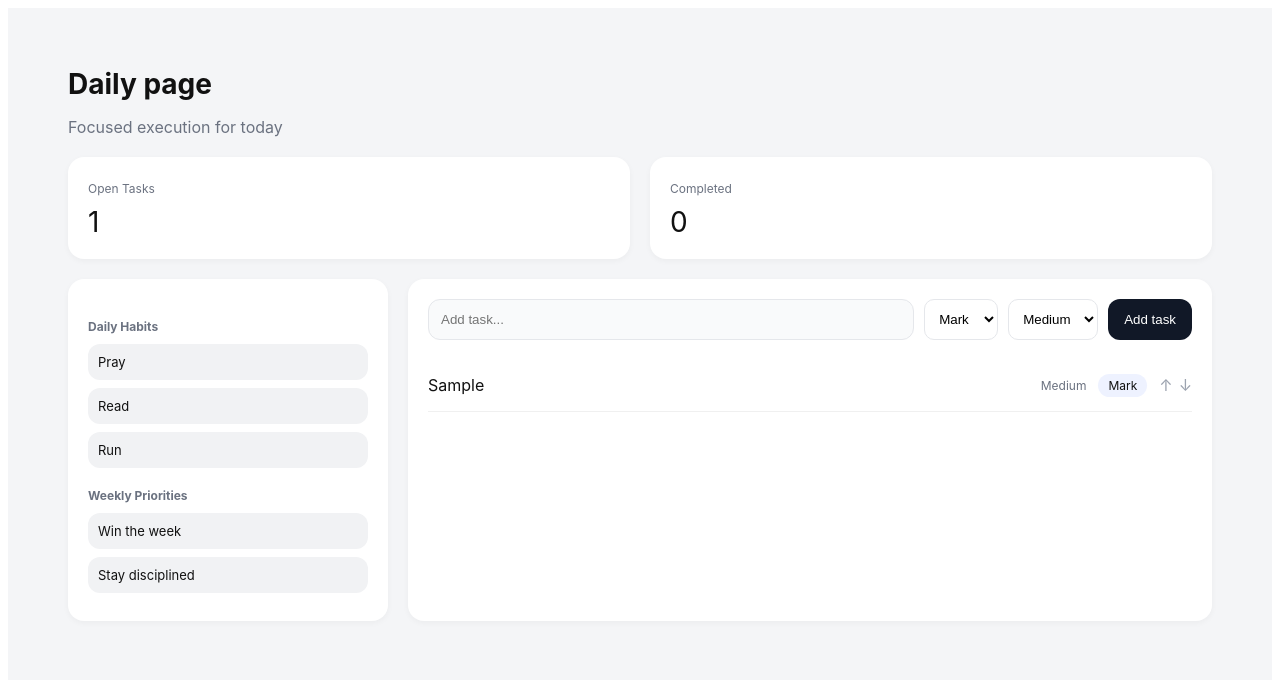
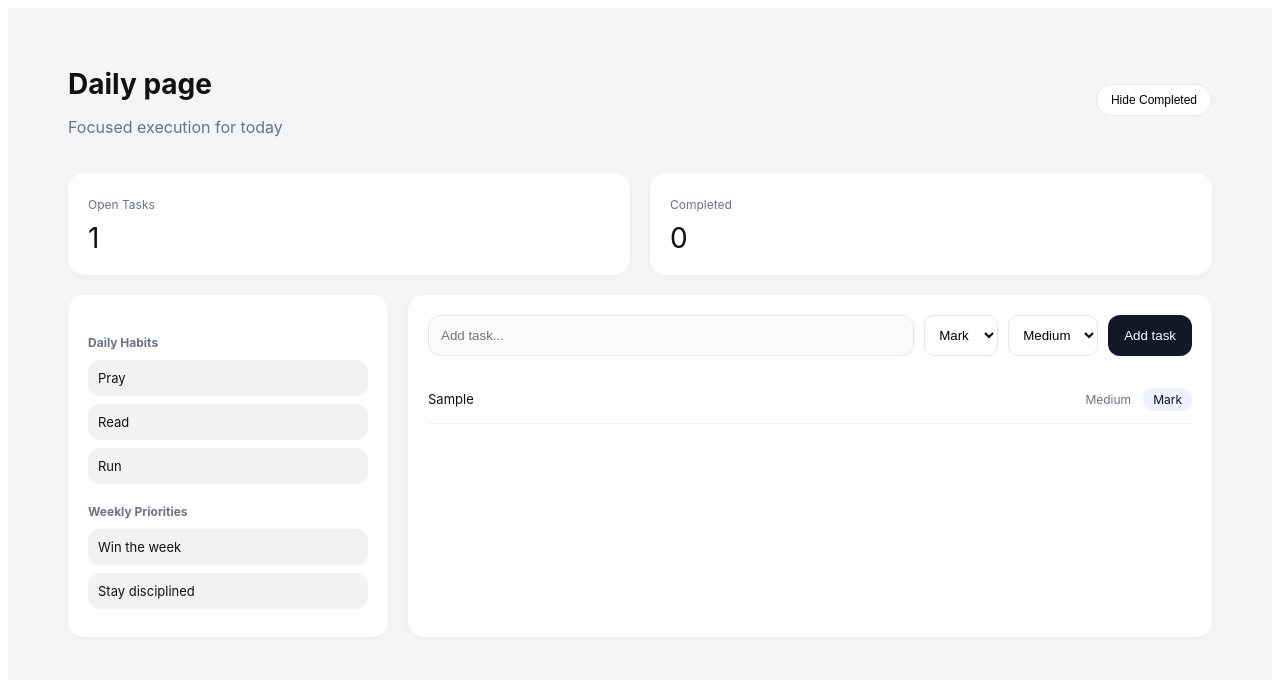
Before and after one commit to nikitaline-code/nl-operating-system, a Next.js app: page /tasks in a window 1280 px wide. Both pictures are taken after typing "Sample" into the empty fields and a click on the button "Add task". Shown: the top 680 px of the page. Built offline with nearby package versions, Linux system fonts and the light colour scheme.

Commit message:
Update tasks.js

```diff
--- a/pages/tasks.js
+++ b/pages/tasks.js
@@ -5,6 +5,8 @@ export default function Tasks() {
   const [person, setPerson] = useState("Mark");
   const [priority, setPriority] = useState("Medium");
   const [tasks, setTasks] = useState([]);
+  const [hideCompleted, setHideCompleted] = useState(false);
+  const [dragIndex, setDragIndex] = useState(null);
 
   const [habits, setHabits] = useState([
     { name: "Pray", done: false },
@@ -34,24 +36,26 @@ export default function Tasks() {
     setTasks(updated);
   };
 
-  const moveUp = (i) => {
-    if (i === 0) return;
-    const updated = [...tasks];
-    [updated[i - 1], updated[i]] = [updated[i], updated[i - 1]];
-    setTasks(updated);
-  };
-
-  const moveDown = (i) => {
-    if (i === tasks.length - 1) return;
-    const updated = [...tasks];
-    [updated[i + 1], updated[i]] = [updated[i], updated[i + 1]];
-    setTasks(updated);
-  };
-
   const toggleHabit = (i) => {
     const updated = [...habits];
     updated[i].done = !updated[i].done;
     setHabits(updated);
+  };
+
+  // DRAG LOGIC
+  const handleDragStart = (index) => setDragIndex(index);
+
+  const handleDrop = (index) => {
+    if (dragIndex === null) return;
+
+    const updated = [...tasks];
+    const dragged = updated[dragIndex];
+
+    updated.splice(dragIndex, 1);
+    updated.splice(index, 0, dragged);
+
+    setTasks(updated);
+    setDragIndex(null);
   };
 
   const open = tasks.filter(t => !t.done).length;
@@ -63,10 +67,15 @@ export default function Tasks() {
       <div style={styles.header}>
         <div>
           <h1 style={styles.title}>Daily page</h1>
-          <p style={styles.subtitle}>
-            Focused execution for today
-          </p>
+          <p style={styles.subtitle}>Focused execution for today</p>
         </div>
+
+        <button
+          onClick={() => setHideCompleted(!hideCompleted)}
+          style={styles.toggleBtn}
+        >
+          {hideCompleted ? "Show Completed" : "Hide Completed"}
+        </button>
       </div>
 
       {/* STATS */}
@@ -147,9 +156,15 @@ export default function Tasks() {
 
           {/* TASK LIST */}
           <div style={styles.taskList}>
-            {tasks.map((t, i) => (
+            {tasks
+              .filter(t => (hideCompleted ? !t.done : true))
+              .map((t, i) => (
                 <div
                   key={i}
+                  draggable
+                  onDragStart={() => handleDragStart(i)}
+                  onDragOver={(e) => e.preventDefault()}
+                  onDrop={() => handleDrop(i)}
                   style={{
                     ...styles.task,
                     opacity: t.done ? 0.4 : 1,
@@ -170,11 +185,6 @@ export default function Tasks() {
                     <span style={styles.person}>
                       {t.person}
                     </span>
-
-                  <div style={styles.reorder}>
-                    <span onClick={() => moveUp(i)}>↑</span>
-                    <span onClick={() => moveDown(i)}>↓</span>
-                  </div>
                   </div>
                 </div>
               ))}
@@ -197,6 +207,9 @@ const styles = {
   },
 
   header: {
+    display: "flex",
+    justifyContent: "space-between",
+    alignItems: "center",
     marginBottom: 20,
   },
 
@@ -207,6 +220,15 @@ const styles = {
 
   subtitle: {
     color: "#6b7280",
+  },
+
+  toggleBtn: {
+    background: "#fff",
+    border: "1px solid #e5e7eb",
+    padding: "8px 14px",
+    borderRadius: 999,
+    cursor: "pointer",
+    fontSize: 12,
   },
 
   statsRow: {
@@ -261,7 +283,6 @@ const styles = {
     marginTop: 20,
   },
 
-  /* 🔥 UPDATED HABIT STYLE */
   habit: {
     background: "#f1f2f4",
     padding: 10,
@@ -309,12 +330,13 @@ const styles = {
     display: "flex",
     justifyContent: "space-between",
     alignItems: "center",
-    padding: "14px 0",
+    padding: "12px 0",
     borderBottom: "1px solid #f0f0f0",
+    cursor: "grab",
   },
 
   taskText: {
-    cursor: "pointer",
+    fontSize: 13,
   },
 
   taskRight: {
@@ -334,11 +356,4 @@ const styles = {
     padding: "4px 10px",
     borderRadius: 999,
   },
-
-  reorder: {
-    display: "flex",
-    gap: 6,
-    cursor: "pointer",
-    color: "#9ca3af",
-  },
 };
```
Lines whose indentation alone changed are shown as unchanged.
